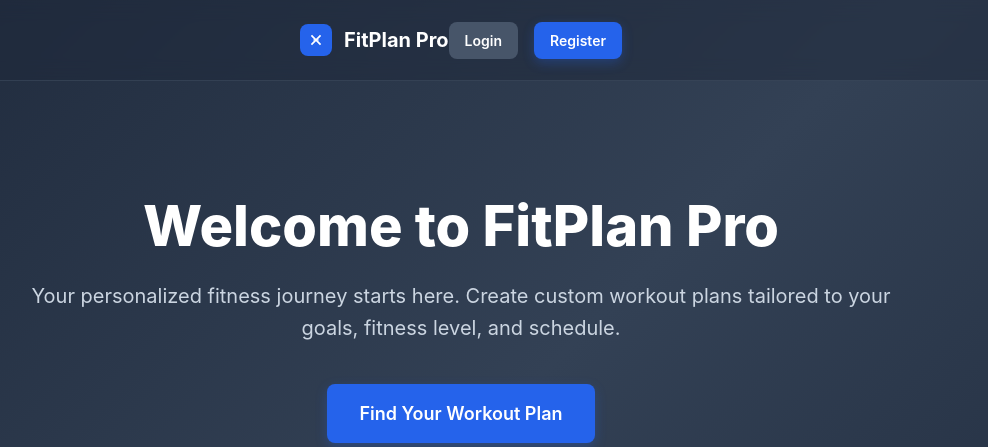
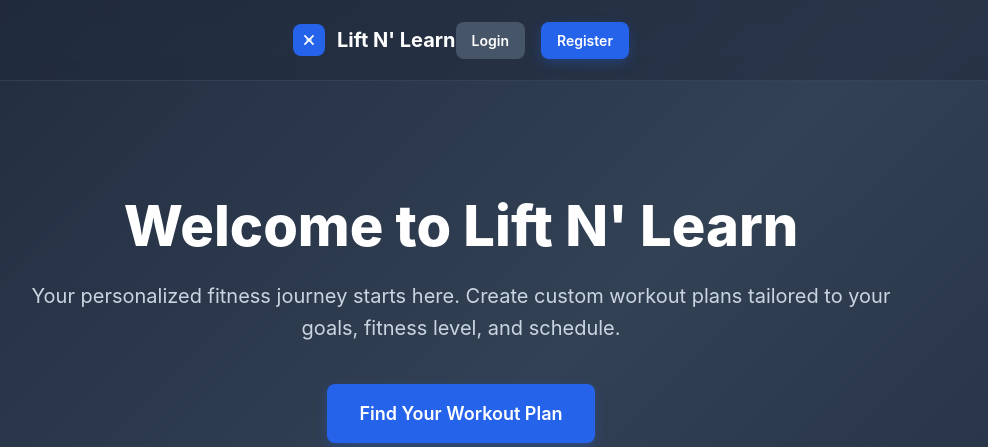
Before and after one commit to JohnAnderson777/lift-and-learn, a Flask app: page / in a window 1280 px wide. Shown: the top 447 px of the page, without its empty margins (179-1167 px from the left). Run offline with Flask 3, Linux system fonts and the light colour scheme.

Commit message:
website name change

```diff
--- a/bolt-fitness-app/templates/base.html
+++ b/bolt-fitness-app/templates/base.html
@@ -3,7 +3,7 @@
 <head>
     <meta charset="UTF-8">
     <meta name="viewport" content="width=device-width, initial-scale=1.0">
-    <title>{% block title %}FitPlan Pro{% endblock %}</title>
+    <title>{% block title %}Lift N' Learn{% endblock %}</title>
     <link href="https://cdn.jsdelivr.net/npm/bootstrap@5.3.2/dist/css/bootstrap.min.css" rel="stylesheet">
     <link rel="stylesheet" href="{{ url_for('static', filename='style.css') }}">
 </head>
--- a/bolt-fitness-app/templates/dashboard.html
+++ b/bolt-fitness-app/templates/dashboard.html
@@ -1,6 +1,6 @@
 {% extends "base.html" %}
 
-{% block title %}Dashboard - FitPlan Pro{% endblock %}
+{% block title %}Dashboard - Lift N' Learn{% endblock %}
 
 {% block content %}
 <nav class="navbar">
@@ -9,7 +9,7 @@
             <svg width="32" height="32" viewBox="0 0 24 24" fill="none" stroke="currentColor" stroke-width="2">
                 <path d="M6.5 6.5L17.5 17.5M17.5 6.5L6.5 17.5M14 12h1M9 12h1"></path>
             </svg>
-            <span>FitPlan Pro</span>
+            <span>Lift N' Learn</span>
         </div>
         <div class="nav-user">
             <div class="user-info">
--- a/bolt-fitness-app/templates/home.html
+++ b/bolt-fitness-app/templates/home.html
@@ -1,6 +1,6 @@
 {% extends "base.html" %}
 
-{% block title %}Home - FitPlan Pro{% endblock %}
+{% block title %}Home - Lift N' Learn{% endblock %}
 
 {% block content %}
 <nav class="navbar">
@@ -9,7 +9,7 @@
             <svg width="32" height="32" viewBox="0 0 24 24" fill="none" stroke="currentColor" stroke-width="2">
                 <path d="M6.5 6.5L17.5 17.5M17.5 6.5L6.5 17.5M14 12h1M9 12h1"></path>
             </svg>
-            <span>FitPlan Pro</span>
+            <span>Lift N' Learn</span>
         </div>
         <div class="nav-user">
             {% if current_user.is_authenticated %}
@@ -184,7 +184,7 @@
         {% endif %}
     {% else %}
         <div class="hero-section">
-            <h1>Welcome to FitPlan Pro</h1>
+            <h1>Welcome to Lift N' Learn</h1>
             <p>Your personalized fitness journey starts here. Create custom workout plans tailored to your goals, fitness level, and schedule.</p>
             <a href="{{ url_for('start_questionnaire') }}" class="btn btn-primary btn-lg">Find Your Workout Plan</a>
         </div>
--- a/bolt-fitness-app/templates/login.html
+++ b/bolt-fitness-app/templates/login.html
@@ -1,6 +1,6 @@
 {% extends "base.html" %}
 
-{% block title %}Login - FitPlan Pro{% endblock %}
+{% block title %}Login - Lift N' Learn{% endblock %}
 
 {% block content %}
 <div class="auth-container">
@@ -11,7 +11,7 @@
                     <path d="M6.5 6.5L17.5 17.5M17.5 6.5L6.5 17.5M14 12h1M9 12h1"></path>
                 </svg>
             </div>
-            <h1>FitPlan Pro</h1>
+            <h1>Lift N' Learn</h1>
             <p>Your personalized workout companion</p>
         </div>
 
--- a/bolt-fitness-app/templates/questionnaire.html
+++ b/bolt-fitness-app/templates/questionnaire.html
@@ -1,6 +1,6 @@
 {% extends "base.html" %}
 
-{% block title %}Questionnaire - FitPlan Pro{% endblock %}
+{% block title %}Questionnaire - Lift N' Learn{% endblock %}
 
 {% block content %}
 <div class="questionnaire-container">
--- a/bolt-fitness-app/templates/register.html
+++ b/bolt-fitness-app/templates/register.html
@@ -1,6 +1,6 @@
 {% extends "base.html" %}
 
-{% block title %}Sign Up - FitPlan Pro{% endblock %}
+{% block title %}Sign Up - Lift N' Learn{% endblock %}
 
 {% block content %}
 <div class="auth-container">
@@ -11,7 +11,7 @@
                     <path d="M6.5 6.5L17.5 17.5M17.5 6.5L6.5 17.5M14 12h1M9 12h1"></path>
                 </svg>
             </div>
-            <h1>FitPlan Pro</h1>
+            <h1>Lift N' Learn</h1>
             <p>Your personalized workout companion</p>
         </div>
 
```
Also changed, not shown: bolt-fitness-app/fitness_app.db.
